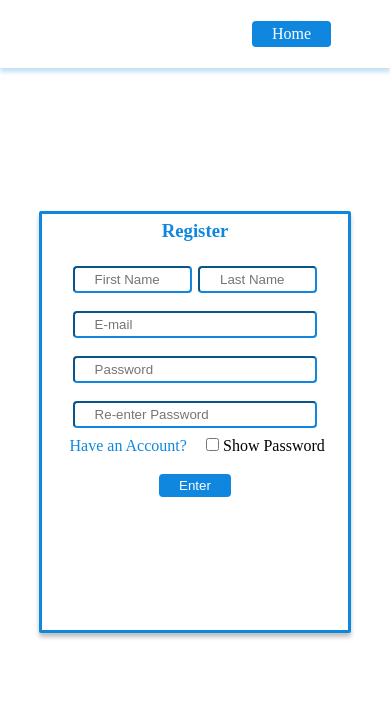
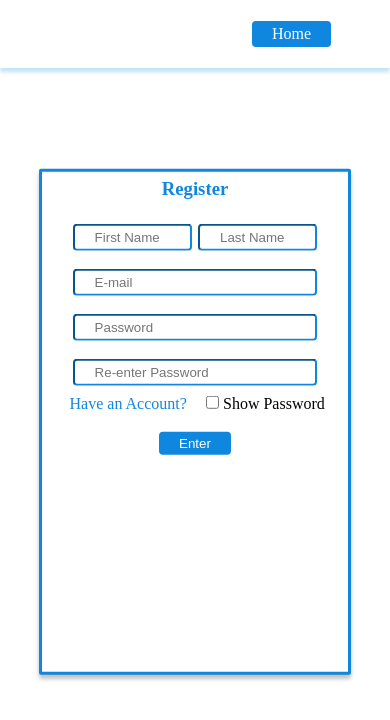
Before and after one commit to RebornBeat/RelayTax, a Django app: page /register/ in a window 390 px wide. Shown: the top 720 px of the page. Run offline with Django 3.2, Linux system fonts and the light colour scheme.

Commit message:
Fix Register Mobile Friendly

```diff
--- a/userLR/static/userLR/register_style.css
+++ b/userLR/static/userLR/register_style.css
@@ -73,8 +73,8 @@ body {
 	top: 50%;
 	left: 50%;
 	transform: translate(-50%, -50%);
-	height: 50%;
-	width: 30%;
+	height: 60%;
+	width: 37.5%;
 	background: #FFFFFF;
 	box-shadow: 0px 4px 4px rgba(0, 0, 0, 0.25);
 	border-radius: 2px;
@@ -154,7 +154,6 @@ button {
 @media only screen and (max-width: 768px) and (min-device-width: 599px){
 
 	#login_container {
-		height: 50%;
 		width: 50%;
 	}
 
@@ -163,7 +162,6 @@ button {
 @media only screen and (max-width: 599px) and (min-device-width: 485px){
 
 	#login_container {
-		height: 50%;
 		width: 60%;
 	}
 
@@ -172,7 +170,6 @@ button {
 @media only screen and (max-width: 484px) and (min-device-width: 414px){
 
 	#login_container {
-		height: 50%;
 		width: 70%;
 	}
 
@@ -181,7 +178,6 @@ button {
 @media only screen and (max-width: 414px) and (min-device-width: 366px){
 
 	#login_container {
-		height: 50%;
 		width: 80%;
 	}
 
@@ -190,7 +186,6 @@ button {
 @media only screen and (max-width: 366px) and (min-device-width: 0px){
 
 	#login_container {
-		height: 50%;
 		width: 90%;
 	}
 
```
